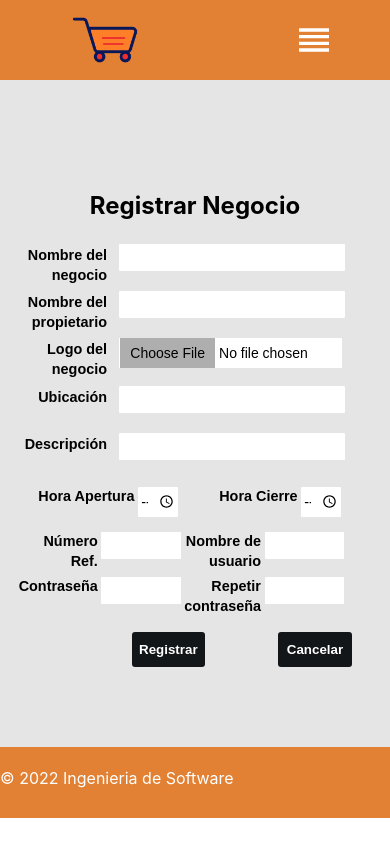
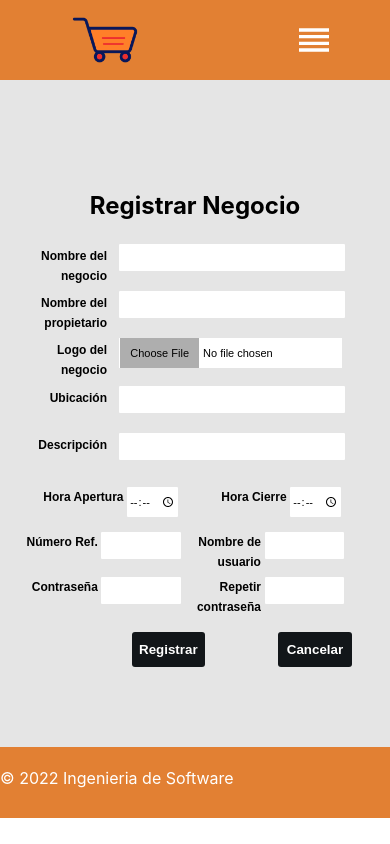
Before and after one commit to JhonyVS/proyecto_is_frontend, a React (Create React App) app: page /registrarNegocio in a window 390 px wide. Built offline with nearby package versions, Linux system fonts and the light colour scheme.

Commit message:
Cambios en responsive

```diff
--- a/src/pages/RegistroNegocio.jsx
+++ b/src/pages/RegistroNegocio.jsx
@@ -194,7 +194,7 @@ const RegistroNegocio = () => {
                         {errors.telefono?.type === 'maxLength' && <span class="mensajeError2">Debe tener un máximo de 8 dígitos</span>}
                     </div>
                     <div class="column30HN2">
-                        {errors.nombreUsuario?.type === 'required' && <span class="mensajeError2">Es necesario el Nombre de usuario</span>}
+                        {errors.nombreUsuario?.type === 'required' && <span class="mensajeError2">Campo obligatorio</span>}
                         {errors.nombreUsuario?.type === 'minLength' && <span class="mensajeError2">Debe tener mas de 8 caracteres</span>}
                         {errors.nombreUsuario?.type === 'maxLength' && <span class="mensajeError2">Debe tener menos de 32 caracteres</span>}
                         {errors.nombreUsuario?.type === 'pattern' && <span class="mensajeError2">Solo admite letras y números.</span>}
@@ -224,11 +224,11 @@ const RegistroNegocio = () => {
                 <div class="row">
                     <div class="column10N"></div>
                     <div class="column30HN">
-                        {errors.contraseña?.type === 'required' && <span class="mensajeError2">Es nesesario la Contraseña</span>}
+                        {errors.contraseña?.type === 'required' && <span class="mensajeError2">Campo obligatorio</span>}
                         {errors.contraseña?.type === 'minLength' && <span class="mensajeError2">Debe tener mas de 8 caracteres</span>}
                     </div>
                     <div class="column30HN2">
-                        {errors.repContraseña?.type === 'required' && <span class="mensajeError2">Las contraseñas no coinciden</span>}
+                        {errors.repContraseña?.type === 'required' && <span class="mensajeError2">No coinciden</span>}
                     </div>
                 </div>
 
--- a/src/pages/RegistroPromo.jsx
+++ b/src/pages/RegistroPromo.jsx
@@ -25,10 +25,6 @@ const RegistroPromo = () =>{
 
     return formato.replace(/dd|mm|yyyy/gi, matched => map[matched])
 }
-
-
-
-
  const onSubmit = async (data) => {
     let state ={
         form:{
@@ -61,9 +57,9 @@ const RegistroPromo = () =>{
         <div className='rightSide'>
         <h2 class="tituloRegPromo">Registrar Promoción</h2>
         <form id="stripe-login"  onSubmit={handleSubmit(onSubmit)}>
-            <div class="row">
-                <div class="column25">
-                    <label class="labelPromo">Nombre del Producto</label>
+            <div className="row">
+                <div className="column25">
+                    <label className="labelPromo">Nombre del Producto</label>
                 </div>
                 <div class="column60">
                     <input type="text" class="input_form"  {...register('producto_nombre',{
@@ -92,7 +88,7 @@ const RegistroPromo = () =>{
             <div class="row">
 
                 <div class="column30">
-                    <label class="labelPromo">Precio sin Descuento en Bs.</label>
+                    <label className="labelPromo">Precio sin Descuento (Bs).</label>
                 </div>
                 <div class="column15l">
                     <input  type="number" class="input_formPrecio"{...register('precio_original',{
@@ -102,7 +98,7 @@ const RegistroPromo = () =>{
                     })}/>
                 </div>
                 <div class="column30">
-                    <label class="labelPromo">Precio con Descuento en Bs.</label>
+                    <label class="labelPromo">Precio con Descuento (Bs).</label>
                 </div>
                 <div class="column15l">
                     <input type="number" class="input_formPrecio"{...register('precio_descuento',{
@@ -116,12 +112,12 @@ const RegistroPromo = () =>{
             <div class="row">
                 <div class="column15"></div>
                 <div class="column30a">
-                    {errors.precio_original?.type === 'required' && <span class="mensajeError">Se debe insertar el precio</span>}
+                    {errors.precio_original?.type === 'required' && <span class="mensajeError">Campo obligatorio</span>}
                     {errors.precio_original?.type === 'pattern' && <span class="mensajeError">No puede ser menor a 0</span>}
                     {errors.precio_original?.type === 'maxLength' && <span class="mensajeError">No debe ser mayor a 9999 Bs.</span>}
                 </div>
                 <div class="column30b">
-                    {errors.precio_descuento?.type === 'required' && <span class="mensajeError">Se debe insertar el precio</span>}
+                    {errors.precio_descuento?.type === 'required' && <span class="mensajeError">Campo obligatorio</span>}
                     {errors.precio_descuento?.type === 'pattern' && <span class="mensajeError">No puede ser menor a 0</span>}
                     {errors.precio_descuento?.type === 'maxLength' && <span class="mensajeError">No debe ser mayor a 9999 Bs.</span>}
                 </div>
@@ -129,7 +125,7 @@ const RegistroPromo = () =>{
 
             <div class="row">
                 <div class="column25">
-                    <label class="labelPromo">Descripción</label>
+                    <label className="labelPromo">Descripción</label>
                 </div>
                 <div class="column60d">
                     <input type="text" class="input_form" {...register('producto_descripcion', {
@@ -235,10 +231,10 @@ const RegistroPromo = () =>{
             <div class="row">
                 <div class="column10"></div>
                 <div class="column30c">
-                    {errors.promocion_hora_inicio?.type === 'required' && <span class="mensajeError">Ingrese la hora de inicio</span>}
+                    {errors.promocion_hora_inicio?.type === 'required' && <span class="mensajeError">Campo obligatorio</span>}
                 </div>
                 <div class="column30d">
-                    {errors.promocion_hora_fin?.type === 'required' && <span class="mensajeError">Ingrese la hora fin</span>}
+                    {errors.promocion_hora_fin?.type === 'required' && <span class="mensajeError">Campo obligatorio</span>}
                 </div>
             </div>
             <div class="row">
--- a/src/styles/registroNegocio.css
+++ b/src/styles/registroNegocio.css
@@ -31,6 +31,31 @@
   margin-left: 30px;
 }
 
+@media only screen and (max-width: 900px) {
+  .contact .leftSide {
+    display: none;
+  }
+}
+
+@media only screen and (max-width: 600px) {
+  /*font-size arreglo el bug del boton iniciar sesion*/
+  .labelNeg{
+    width: 100%;
+    font-size: 12px;
+  }
+
+  .boxImagen2{
+    font-size: 11px;
+  }
+  .input_horaNeg{
+    font-size: 11px;
+  }
+  .mensajeError2{
+    font-size: 11px;
+  }
+}
+
+
 .tituloRegNeg{
   color:black;
   text-align: center;
@@ -40,7 +65,6 @@
 .mensajeError2{
   font-family: sans-serif;
   color: red;
-  font-size: 15px;
   padding:0%;
   margin: 0%;
 }
@@ -119,7 +143,6 @@
 
 .boxImagen2{
   margin-bottom: 0px;
-  font-size: 14px;
   background: #fff;
   border-radius: 0px;
   box-shadow: 0px 0px 0px;
@@ -185,7 +208,7 @@
   text-align:right;
   margin-top:5px;
   float: left;
-  width: 32.5%;
+  width: 29.5%;
   padding: 1%;
   height: 20px; /* Should be removed. Only for demonstration */
 }
@@ -193,7 +216,7 @@
 .column_horaNegocio {
   text-align: center;
   float: left;
-  width: 10%;
+  width: 13%;
   padding-bottom: 10px;
   margin-top: 10px;
   margin-bottom: 0px;
@@ -224,7 +247,7 @@
   margin-left:20px;
   margin-top: -10px;
   float: left;
-  width: 40%;
+  width: 38%;
   padding: 1%;
   height: 5px;
 }
@@ -291,7 +314,6 @@
 .labelNeg{
   font-family: sans-serif;
   font-weight: bold;
-  font-size: 0.9rem;
   width:100%;
   margin-top: 100px;
 }
@@ -324,7 +346,6 @@
 
 .input_horaNeg{
   font-family: sans-serif;
-  font-size: 0.9rem;
   text-align: center;
   cursor: pointer;
   width: 100%;
```
